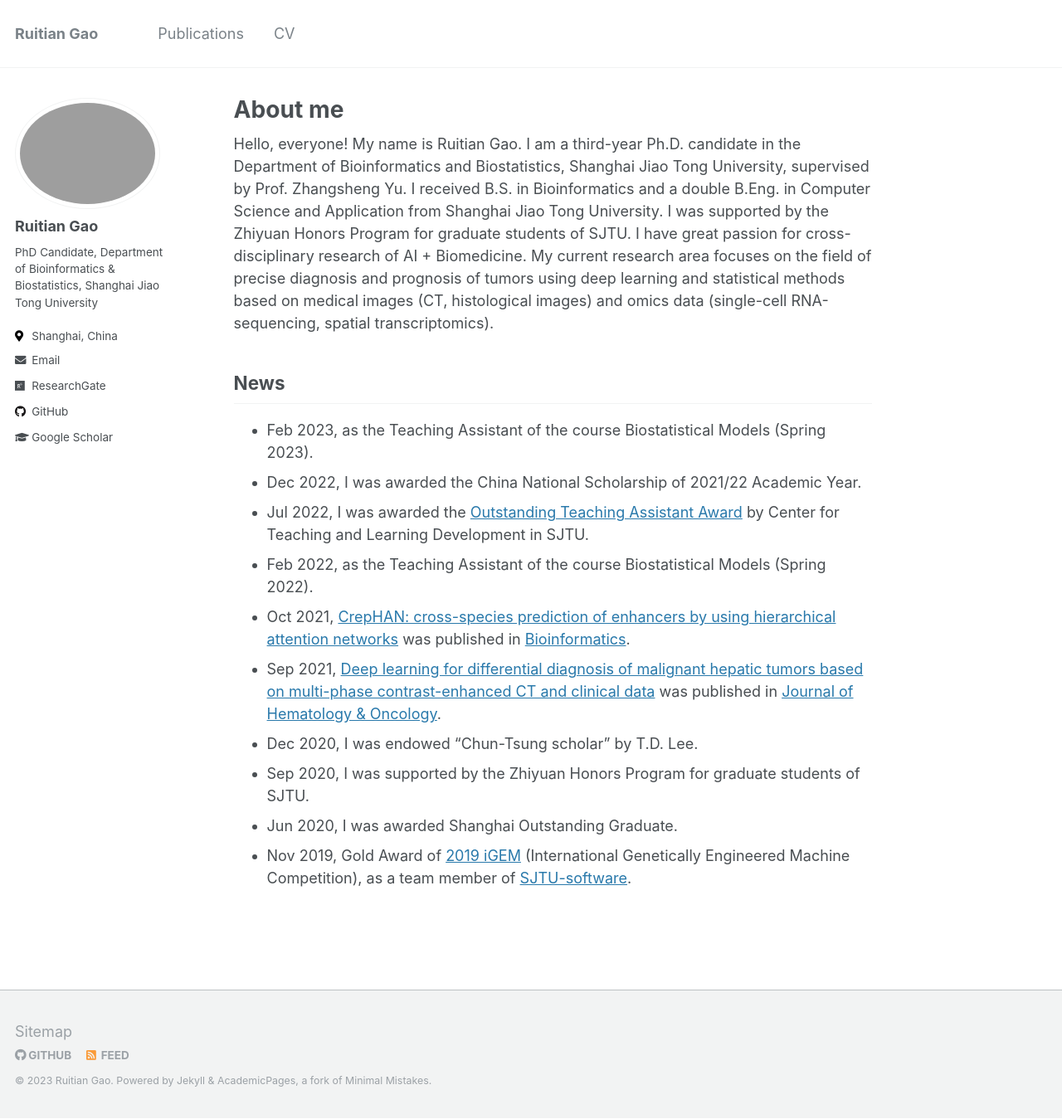
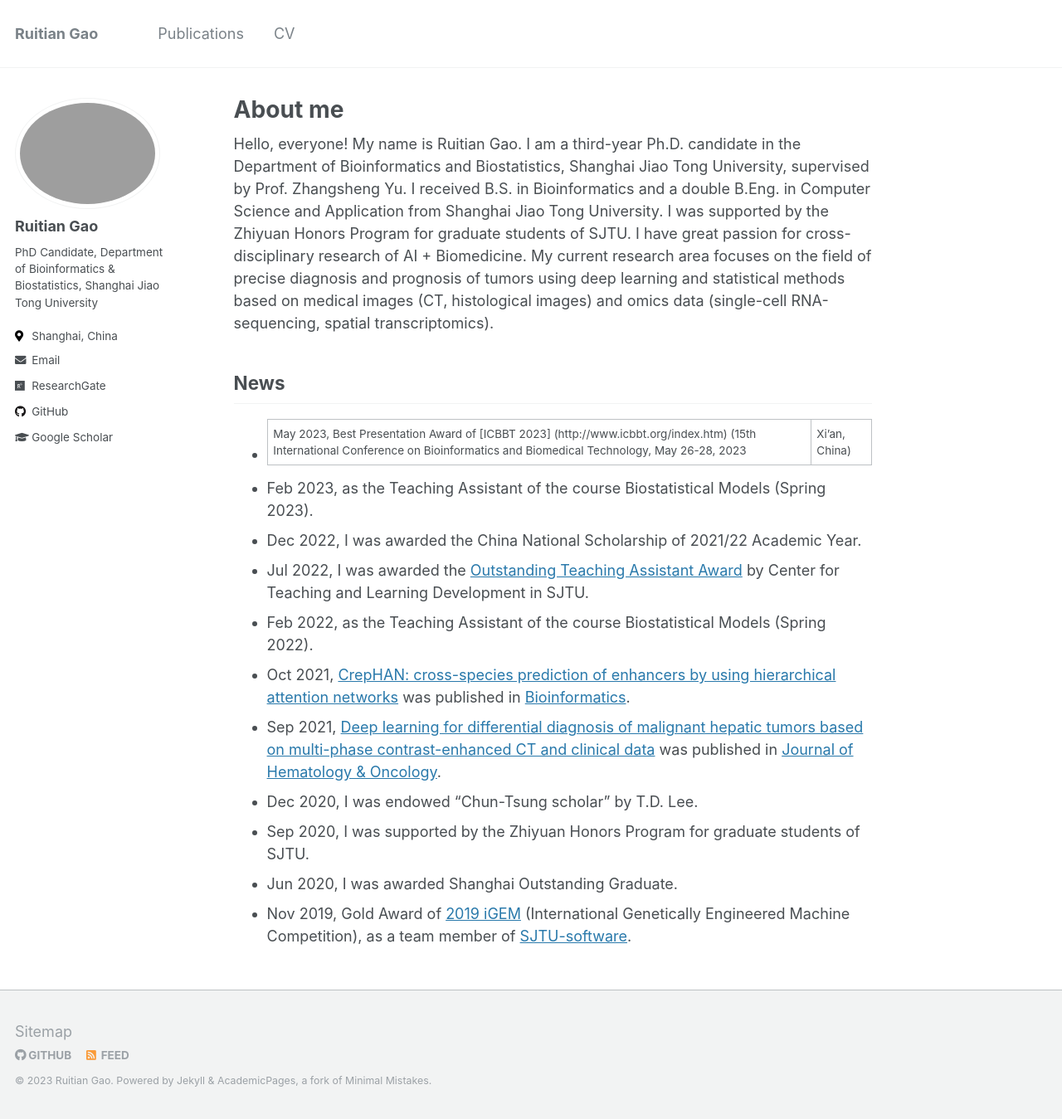
Before and after one commit to ruitian-olivia/ruitian-olivia.github.io, a Jekyll site: the page built from _pages/about.md, in a window 1280 px wide and 1349 px high. Shown: the whole window at 83% size. Built offline with Jekyll 4.4.1, drawn with Linux system fonts in a browser that asks for light colours.

Commit message:
Update about.md
updata

```diff
--- a/_pages/about.md
+++ b/_pages/about.md
@@ -11,6 +11,7 @@ redirect_from:
 Hello, everyone! My name is Ruitian Gao. I am a third-year Ph.D. candidate in the Department of Bioinformatics and Biostatistics, Shanghai Jiao Tong University, supervised by Prof. Zhangsheng Yu. I received B.S. in Bioinformatics and a double B.Eng. in Computer Science and Application from Shanghai Jiao Tong University. I was supported by the Zhiyuan Honors Program for graduate students of SJTU. I have great passion for cross-disciplinary research of AI + Biomedicine. My current research area focuses on the field of precise diagnosis and prognosis of tumors using deep learning  and statistical methods based on medical images (CT, histological images) and omics data (single-cell RNA-sequencing, spatial transcriptomics).
 
 ## News
+- May 2023, Best Presentation Award of [ICBBT 2023] (http://www.icbbt.org/index.htm) (15th International Conference on Bioinformatics and Biomedical Technology, May 26-28, 2023 | Xi'an, China)
 - Feb 2023, as the Teaching Assistant of the course Biostatistical Models (Spring 2023).
 - Dec 2022, I was awarded the China National Scholarship of 2021/22 Academic Year.
 - Jul 2022, I was awarded the [Outstanding Teaching Assistant Award](https://ctldnew.sjtu.edu.cn/storage/article/2022/12/360716f7848b469495a0ab48fe56c033.jpg) by Center for Teaching and Learning Development in SJTU.
```
